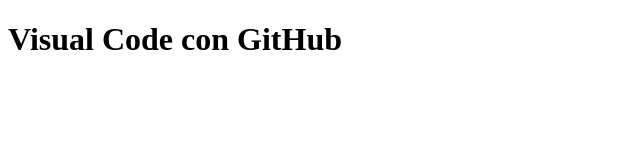
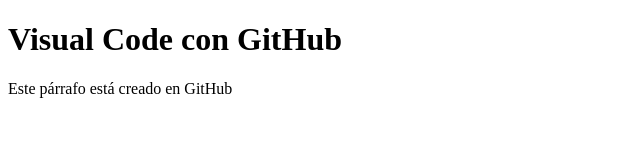
Before and after one commit to crisgithub1975/visualcode, a plain HTML site: page index.html in a window 1280 px wide. Shown: the whole page, without its empty margins (0-640 px from the left). Drawn offline with Linux system fonts and the light colour scheme.

Commit message:
Update index.html

```diff
--- a/index.html
+++ b/index.html
@@ -8,5 +8,6 @@
     </head>
     <body>
         <h1>Visual Code con GitHub</h1>
+        <p>Este párrafo está creado en GitHub</p>
     </body>
 </html>
```
